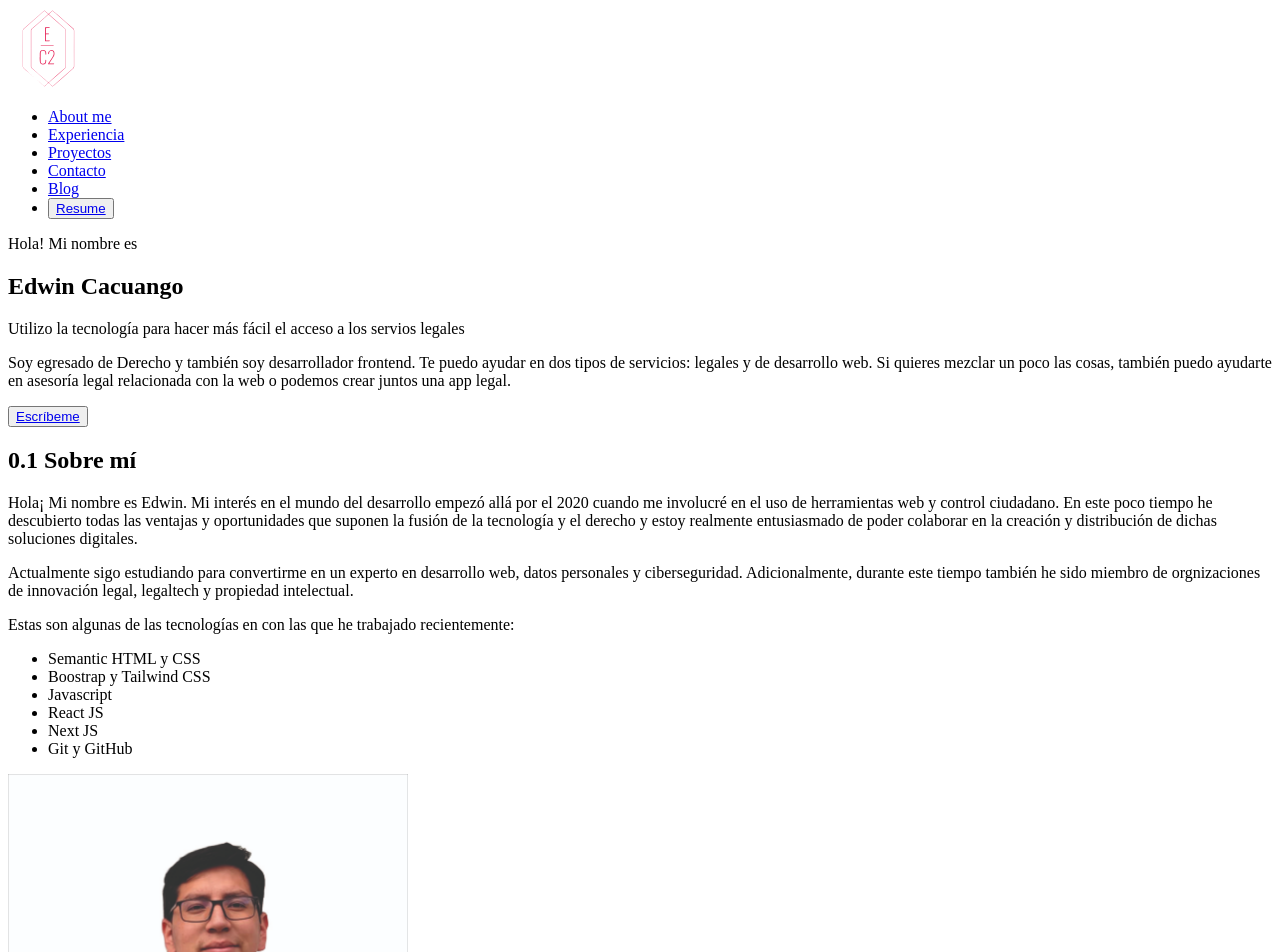
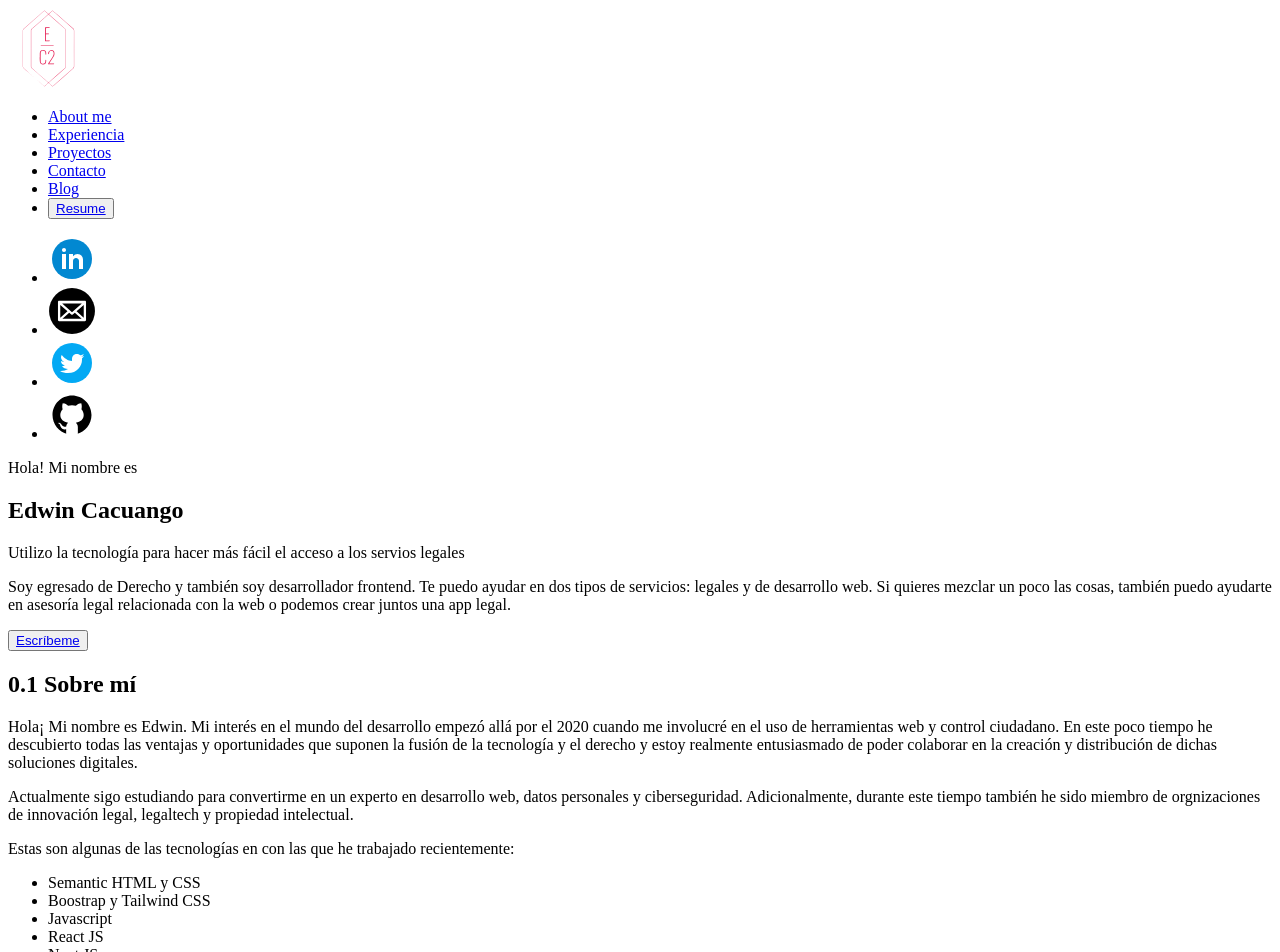
Before and after one commit to EdwinCacuango/my-portfolio, a Next.js app: page / in a window 1280 px wide. Shown: the top 952 px of the page. Built offline with nearby package versions, Linux system fonts and the light colour scheme.

Commit message:
Created styles to integrated iconbar in home Added styles for layout using grid-area Center icon bar component

```diff
--- a/components/Header.js
+++ b/components/Header.js
@@ -7,7 +7,7 @@ import webLogo from "../public/logo.svg"
 
 export default function Header({ home }) {
     return (
-        <header className="w-full bg-slate-50 px-8 py-4 z-50 flex justify-between items-center gap-4 shadow-md fixed overflow-hidden">
+        <header className="header w-full bg-slate-50 px-8 py-4 z-50 flex justify-between items-center gap-4 shadow-md fixed overflow-hidden">
             <Link href="/">
                 <a>
                     <Image src={webLogo} alt="website logo" width={80} height={80} />
--- a/components/IconBar.js
+++ b/components/IconBar.js
@@ -1,9 +1,8 @@
-import Icons from "../UI/Icons/Icons"
-import "./_IconBar.scss"
-import GithubLogo from "./Imgs/github-logo.svg"
-import TwitterLogo from "./Imgs/twitter-circled.svg"
-import MailLogo from "./Imgs/mail-Icon.svg"
-import LinkedInLogo from "./Imgs/linkedin-circled.svg"
+import Icons from "./UI/Icons"
+import GithubLogo from "../public/Imgs/github-logo.svg"
+import TwitterLogo from "../public/Imgs/twitter-circled.svg"
+import MailLogo from "../public/Imgs/mail-Icon.svg"
+import LinkedInLogo from "../public/Imgs/linkedin-circled.svg"
 const IconBar = () => {
     const socialMedia = [
         {
@@ -14,7 +13,7 @@ const IconBar = () => {
         {
             title: "Email",
             img: MailLogo,
-            url: ""
+            url: "mailto:edwin.fcacuango@gmail.com"
         },
         {
             title: "Twitter",
@@ -27,7 +26,7 @@ const IconBar = () => {
             url:"https://github.com/EdwinCacuango"
         }
     ]
-    return (<ul className="icon-bar">
+    return (<ul className="sidebar fixed top-[45%] left-[6%]">
         {socialMedia.map(item => {
             return (
                 <li key={item.title}>
--- a/components/UI/Icons.js
+++ b/components/UI/Icons.js
@@ -1,5 +1,9 @@
-const Icons=({src,alt, url})=>{
-    return(<a href={url} target="_blank"><img src={src} alt={alt}/></a>)
+import Image from "next/image"
+const Icons = ({ src, alt, url }) => {
+    return (
+        <a href={url} target="_blank" rel="noreferrer">
+            <Image src={src} alt={alt} width={48} height={48}/>
+        </a>)
 }
 
 export default Icons
--- a/components/layout.js
+++ b/components/layout.js
@@ -1,5 +1,6 @@
 import Head from 'next/head'
 import Header from './Header'
+import IconBar from './IconBar'
 
 export default function Layout({ children, home }) {
     return (<div>
@@ -8,9 +9,12 @@ export default function Layout({ children, home }) {
             <meta name="description" content="Generated by create next app" />
             <link rel="icon" href="/favicon.ico" />
         </Head>
-        <Header home={home}/>
-        <main className='center container'>
-            {children}
-        </main>
+        <div className='general-container'>
+            <Header home={home} />
+            {home && <IconBar />}
+            <main className='main center container'>
+                {children}
+            </main>
+        </div>
     </div>)
 }
--- a/styles/globals.css
+++ b/styles/globals.css
@@ -24,11 +24,33 @@ p, ul{
 @tailwind components;
 @tailwind utilities;
 
+
+.header {
+  grid-area: header;
+}
+.main{
+  grid-area: main;
+}
+.sidebar {
+  grid-area: sidebar;
+}
+
+.general-container {
+  display: grid;
+  width:100%;
+  grid-template-areas:
+    "header header header header header header"
+    "sidebar main main main main main";
+  grid-template-columns: 1fr 1fr 1fr 1fr 1fr 1fr;
+  grid-template-rows: auto;
+
+}
+
 .center {
   margin: 0 auto;
 }
 .container {
-  @apply w-9/12 p-12;
+  @apply py-12 pr-12;
 }
 .section-home {
   @apply h-screen flex justify-center items-center;
```
